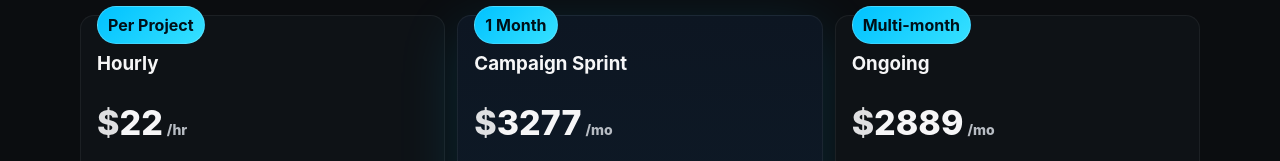
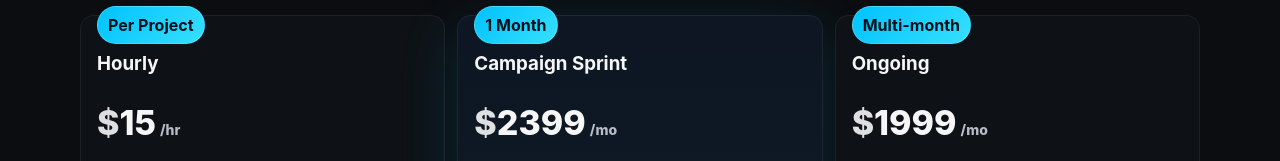
Before and after one commit to itsmatheussa/Video-editor-portfolio, a plain HTML site: page index.html in a window 1280 px wide. Shown: the part 2653-2814 px from the top of the page. Drawn offline with Linux system fonts and the light colour scheme.

Commit message:
Update pricing values in index.html

```diff
--- a/index.html
+++ b/index.html
@@ -196,7 +196,7 @@
           <div class="plan">
             <div class="plan-badge">Per Project</div>
             <h3>Hourly</h3>
-            <div class="price"><span class="currency">$</span><span class="price-value" data-target="22">0</span><span class="period">/hr</span></div>
+            <div class="price"><span class="currency">$</span><span class="price-value" data-target="15">0</span><span class="period">/hr</span></div>
             <ul>
               <li>Editor-only scope</li>
               <li>Quick tasks & one-offs</li>
@@ -207,7 +207,7 @@
           <div class="plan plan-featured">
             <div class="plan-badge">1 Month</div>
             <h3>Campaign Sprint</h3>
-            <div class="price"><span class="currency">$</span><span class="price-value" data-target="3277">0</span><span class="period">/mo</span></div>
+            <div class="price"><span class="currency">$</span><span class="price-value" data-target="2399">0</span><span class="period">/mo</span></div>
             <ul>
               <li>Priority queue</li>
               <li>Fast turnarounds</li>
@@ -218,7 +218,7 @@
           <div class="plan">
             <div class="plan-badge">Multi-month</div>
             <h3>Ongoing</h3>
-            <div class="price"><span class="currency">$</span><span class="price-value" data-target="2889">0</span><span class="period">/mo</span></div>
+            <div class="price"><span class="currency">$</span><span class="price-value" data-target="1999">0</span><span class="period">/mo</span></div>
             <ul>
               <li>Best value for teams</li>
               <li>Consistent output</li>
```
